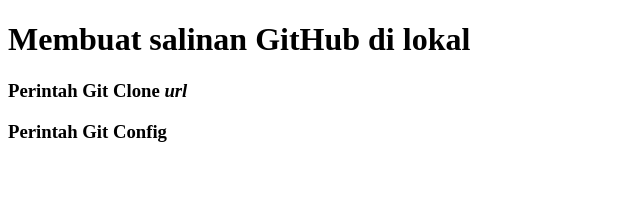
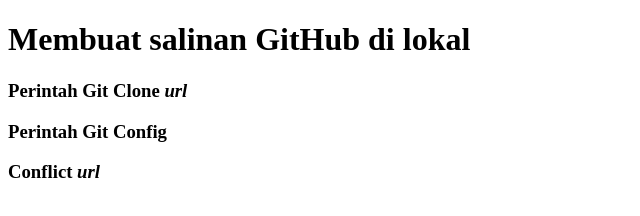
Before and after one commit to IqraAisyahh/hello_world, a plain HTML site: page index.html in a window 1280 px wide. Shown: the whole page, without its empty margins (0-640 px from the left). Drawn offline with Linux system fonts and the light colour scheme.

Commit message:
membuat conflict

```diff
--- a/index.html
+++ b/index.html
@@ -7,5 +7,6 @@
 <h1>Membuat salinan GitHub di lokal</h1>
 <h3>Perintah Git Clone<i> url</i></h3>
 <h3>Perintah Git Config</h3>
+<h3>Conflict<i> url</i></h3>
 </body>
 </html>
```
